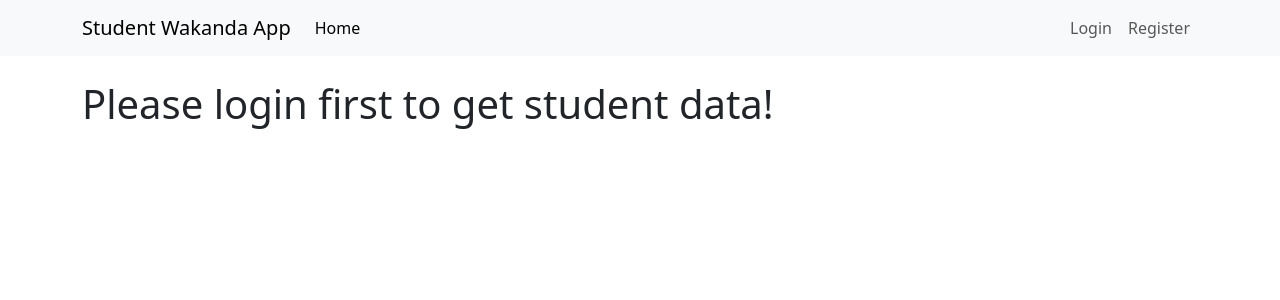
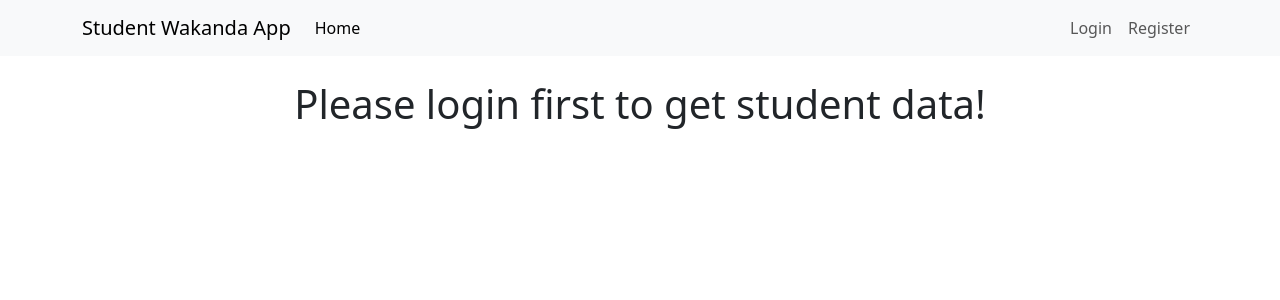
Before and after one commit to reza-binar/kampus-merdeka-7-fullstack, a React (Vite) app in the folder chapter-6/student-app/: page / in a window 1280 px wide. Shown: the top 300 px of the page. Built offline with nearby package versions, Linux system fonts and the light colour scheme.

Commit message:
chapter 6: topic 2

```diff
--- a/chapter-6/student-app/src/routes/index.lazy.jsx
+++ b/chapter-6/student-app/src/routes/index.lazy.jsx
@@ -33,7 +33,9 @@ function Index() {
         <Row className="mt-4">
             {!token && (
                 <Col>
-                    <h1>Please login first to get student data!</h1>
+                    <h1 className="text-center">
+                        Please login first to get student data!
+                    </h1>
                 </Col>
             )}
 
```
